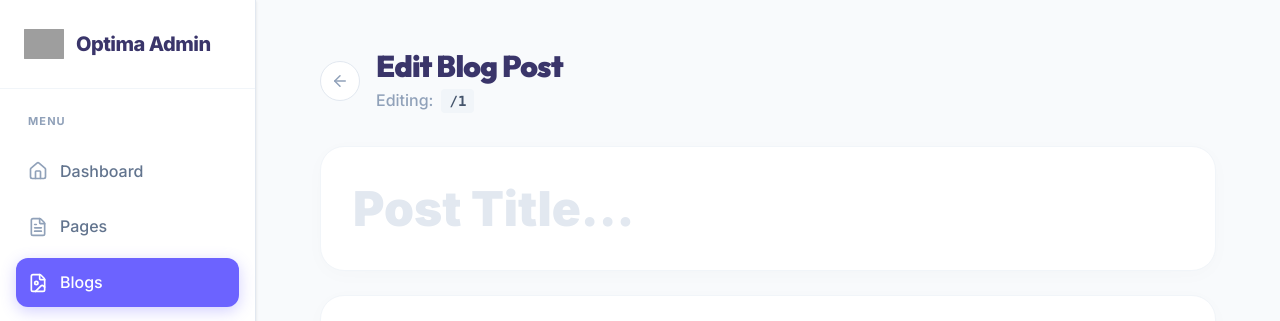
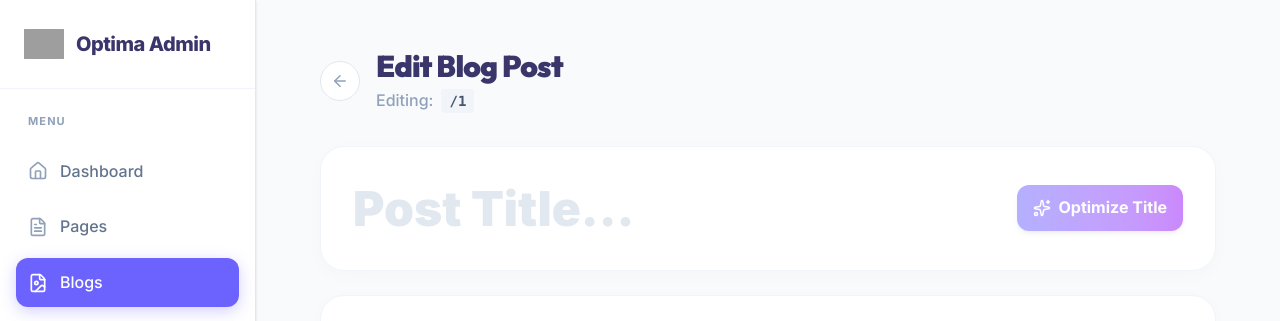
Before and after one commit to Prathmesh125/optimalife, a Next.js app in the folder web/: page /admin/blogs/1 in a window 1280 px wide. Shown: the top 321 px of the page. Built offline with nearby package versions, Linux system fonts and the light colour scheme; no server answers; the database is empty; sample sign-in values are in the browser's storage; grey boxes are pictures that could not be loaded; a web font is replaced by a local one.

Commit message:
feat(ai): integrate gemini flash lite for blog title and content generation

```diff
--- a/web/src/app/admin/blogs/[slug]/page.tsx
+++ b/web/src/app/admin/blogs/[slug]/page.tsx
@@ -5,7 +5,7 @@ import { doc, getDoc, setDoc, updateDoc } from "firebase/firestore";
 import { db, auth } from "@/lib/firebase/client";
 import { logAdminAction } from "@/lib/logger";
 import { useRouter } from "next/navigation";
-import { Save, ArrowLeft, Image as ImageIcon, Calendar, CheckCircle2, FileImage, Trash2, Loader2, Type, Heading, ChevronUp, ChevronDown, Plus, X } from "lucide-react";
+import { Save, ArrowLeft, Image as ImageIcon, Calendar, CheckCircle2, FileImage, Trash2, Loader2, Type, Heading, ChevronUp, ChevronDown, Plus, X, Sparkles } from "lucide-react";
 import Link from "next/link";
 
 interface BlogImage {
@@ -38,6 +38,38 @@ export default function BlogEditor({ params }: { params: Promise<{ slug: string
 
   const [activeMenuIndex, setActiveMenuIndex] = useState<number | null>(null);
   const [uploadingBlockId, setUploadingBlockId] = useState<string | null>(null);
+
+  const [isGeneratingTitle, setIsGeneratingTitle] = useState(false);
+  const [generatingBlockId, setGeneratingBlockId] = useState<string | null>(null);
+
+  const handleGenerateAI = async (type: "title" | "content", promptText: string, blockIdx?: number) => {
+    if (!promptText.trim()) return;
+
+    if (type === "title") setIsGeneratingTitle(true);
+    if (type === "content" && blockIdx !== undefined) setGeneratingBlockId(blocks[blockIdx].id);
+
+    try {
+      const res = await fetch("/api/ai", {
+        method: "POST",
+        headers: { "Content-Type": "application/json" },
+        body: JSON.stringify({ prompt: promptText, type }),
+      });
+      const data = await res.json();
+
+      if (!res.ok) throw new Error(data.error);
+
+      if (type === "title") {
+        setTitle(data.text);
+      } else if (type === "content" && blockIdx !== undefined) {
+        updateBlock(blockIdx, { content: data.text });
+      }
+    } catch (error: any) {
+      alert("AI Generation failed: " + error.message);
+    } finally {
+      setIsGeneratingTitle(false);
+      setGeneratingBlockId(null);
+    }
+  };
 
   useEffect(() => {
     if (isNew) return;
@@ -216,7 +248,7 @@ export default function BlogEditor({ params }: { params: Promise<{ slug: string
       <form onSubmit={handleSave} className="space-y-6">
 
         {/* Title */}
-        <div className="bg-white p-8 rounded-3xl shadow-[0_4px_20px_rgb(0,0,0,0.02)] border border-slate-100">
+        <div className="bg-white p-8 rounded-3xl shadow-[0_4px_20px_rgb(0,0,0,0.02)] border border-slate-100 flex items-center justify-between group">
           <input
             type="text"
             value={title}
@@ -225,6 +257,16 @@ export default function BlogEditor({ params }: { params: Promise<{ slug: string
             required
             placeholder="Post Title..."
           />
+          <button
+            type="button"
+            onClick={() => handleGenerateAI("title", title)}
+            disabled={!title || isGeneratingTitle}
+            className="ml-4 flex-shrink-0 flex items-center space-x-2 bg-gradient-to-r from-[#6C63FF] to-purple-600 text-white px-4 py-2.5 rounded-xl font-bold shadow-md hover:shadow-lg transition-all hover:-translate-y-0.5 disabled:opacity-50 disabled:hover:translate-y-0 opacity-0 group-hover:opacity-100 focus:opacity-100"
+            title="AI Title Optimization"
+          >
+            {isGeneratingTitle ? <Loader2 size={18} className="animate-spin" /> : <Sparkles size={18} />}
+            <span className="hidden sm:inline">Optimize Title</span>
+          </button>
         </div>
 
         {/* Content Blocks Editor */}
@@ -262,17 +304,28 @@ export default function BlogEditor({ params }: { params: Promise<{ slug: string
                   )}
 
                   {block.type === "text" && (
+                    <div className="relative group/text">
                       <textarea
                         value={block.content || ""}
                         onChange={(e) => updateBlock(idx, { content: e.target.value })}
                         rows={Math.max(3, (block.content?.split("\n").length || 1))}
-                      className="w-full bg-transparent border-none focus:ring-0 outline-none font-sans text-lg text-slate-700 leading-loose placeholder-slate-300 resize-none overflow-hidden"
-                      placeholder="Write your paragraph here..."
+                        className={`w-full bg-transparent border-none focus:ring-0 outline-none font-sans text-lg text-slate-700 leading-loose placeholder-slate-300 resize-none overflow-hidden transition-opacity ${generatingBlockId === block.id ? 'opacity-50' : 'opacity-100'}`}
+                        placeholder="Write your paragraph or rough keywords here..."
                         onInput={(e) => {
                           e.currentTarget.style.height = 'auto';
                           e.currentTarget.style.height = e.currentTarget.scrollHeight + 'px';
                         }}
                       />
+                      <button
+                        type="button"
+                        onClick={() => handleGenerateAI("content", block.content || "", idx)}
+                        disabled={!block.content || generatingBlockId === block.id}
+                        className="absolute bottom-2 right-2 bg-gradient-to-r from-emerald-500 to-teal-500 text-white p-2 rounded-lg font-bold shadow-sm hover:shadow-md transition-all opacity-0 group-hover/text:opacity-100 disabled:opacity-50"
+                        title="AI Expand Content"
+                      >
+                        {generatingBlockId === block.id ? <Loader2 size={16} className="animate-spin" /> : <Sparkles size={16} />}
+                      </button>
+                    </div>
                   )}
 
                   {block.type === "image" && (
--- /dev/null
+++ b/web/src/app/api/ai/route.ts
@@ -0,0 +1,63 @@
+import { NextResponse } from "next/server";
+
+export async function POST(req: Request) {
+  try {
+    const { prompt, type } = await req.json();
+
+    if (!prompt) {
+      return NextResponse.json({ error: "Prompt is required" }, { status: 400 });
+    }
+
+    const apiKey = process.env.GEMINI_API_KEY;
+    if (!apiKey) {
+      return NextResponse.json({ error: "Gemini API Key is not configured" }, { status: 500 });
+    }
+
+    let systemInstruction = "";
+    if (type === "title") {
+      systemInstruction = "You are an expert SEO copywriter for Optima Life Sciences, an animal health and feed additive company. Rephrase the user's input into a catchy, highly professional, and SEO-friendly blog post title. Output ONLY the title text, no quotes, no extra formatting.";
+    } else if (type === "content") {
+      systemInstruction = "You are an expert content writer for Optima Life Sciences, an animal health and feed additive company. Expand the user's rough keywords, draft, or ideas into a fully fleshed-out, professional, well-written paragraph suitable for a corporate blog. Maintain a professional, educational, and engaging tone. Output ONLY the paragraph text, no extra markdown formatting unless necessary for emphasis.";
+    } else {
+      return NextResponse.json({ error: "Invalid type" }, { status: 400 });
+    }
+
+    const res = await fetch(`https://generativelanguage.googleapis.com/v1beta/models/gemini-flash-lite-latest:generateContent?key=${apiKey}`, {
+      method: "POST",
+      headers: {
+        "Content-Type": "application/json",
+      },
+      body: JSON.stringify({
+        system_instruction: {
+          parts: [{ text: systemInstruction }]
+        },
+        contents: [
+          {
+            parts: [{ text: prompt }]
+          }
+        ],
+        generationConfig: {
+          temperature: 0.7,
+        }
+      }),
+    });
+
+    const data = await res.json();
+    if (!res.ok) {
+      console.error("Gemini API Error:", data);
+      throw new Error(data.error?.message || "Failed to generate content");
+    }
+
+    const generatedText = data.candidates?.[0]?.content?.parts?.[0]?.text;
+
+    if (!generatedText) {
+      throw new Error("No text generated");
+    }
+
+    return NextResponse.json({ text: generatedText.trim() });
+
+  } catch (error: any) {
+    console.error("AI Route Error:", error);
+    return NextResponse.json({ error: error.message || "Internal Server Error" }, { status: 500 });
+  }
+}
```
Lines whose indentation alone changed are shown as unchanged.
